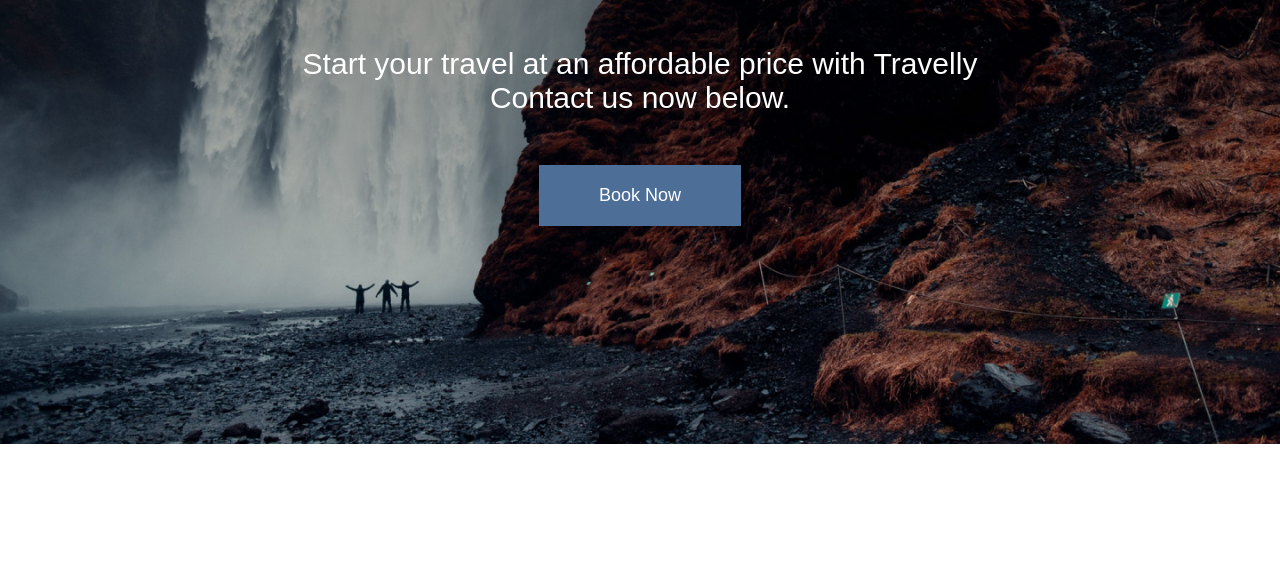
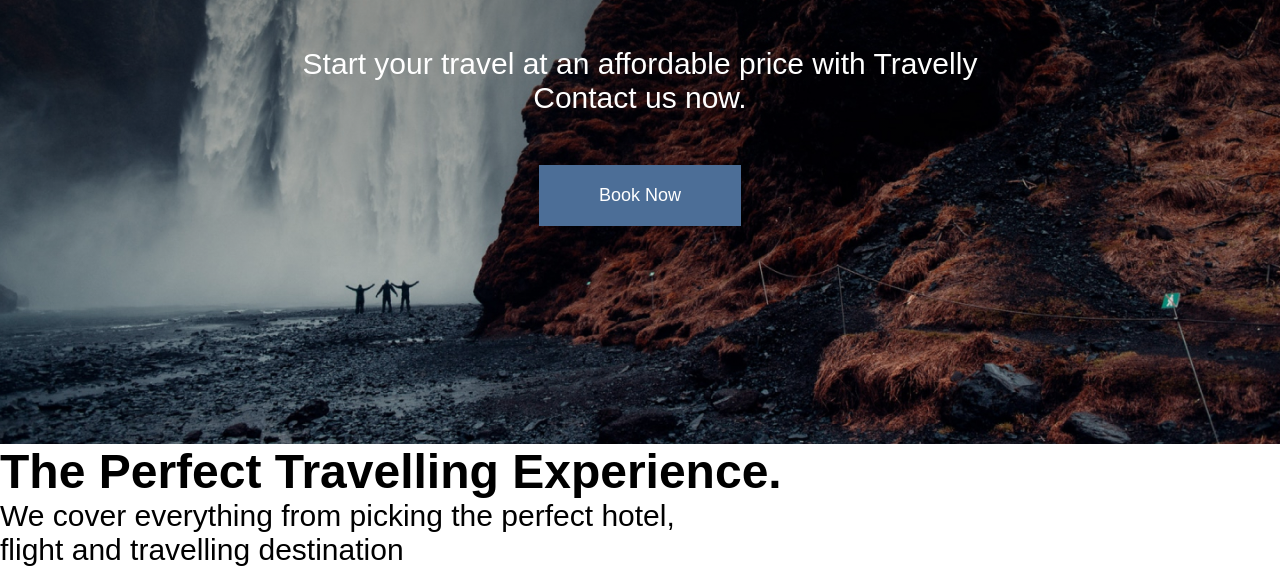
Before and after one commit to TaiwoOluwaseyi/Travelly, a plain HTML site: page index.html in a window 1280 px wide. Shown: the part 356-923 px from the top of the page. Before the commit the page ends 800 px from the top, so only its background shows below. Drawn offline with Linux system fonts and the light colour scheme; a web font is replaced by a local one.

Commit message:
another commit

```diff
--- a/index.html
+++ b/index.html
@@ -29,9 +29,16 @@
       <h2>Travel Beyond Limits.</h2>
       <h3>
         Start your travel at an affordable price with Travelly <br />Contact us
-        now below.
+        now.
       </h3>
       <button>Book Now</button>
     </section>
+
+    <section id="benefits">
+      <header class="benefits-head">
+        <h2>The Perfect Travelling Experience.</h2>
+        <h3>We cover everything from picking the perfect hotel, </br> flight and travelling destination</h3>
+      </header>
+    </section>
   </body>
 </html>
```
Also changed, not shown: style.css (+7 -0 lines).
